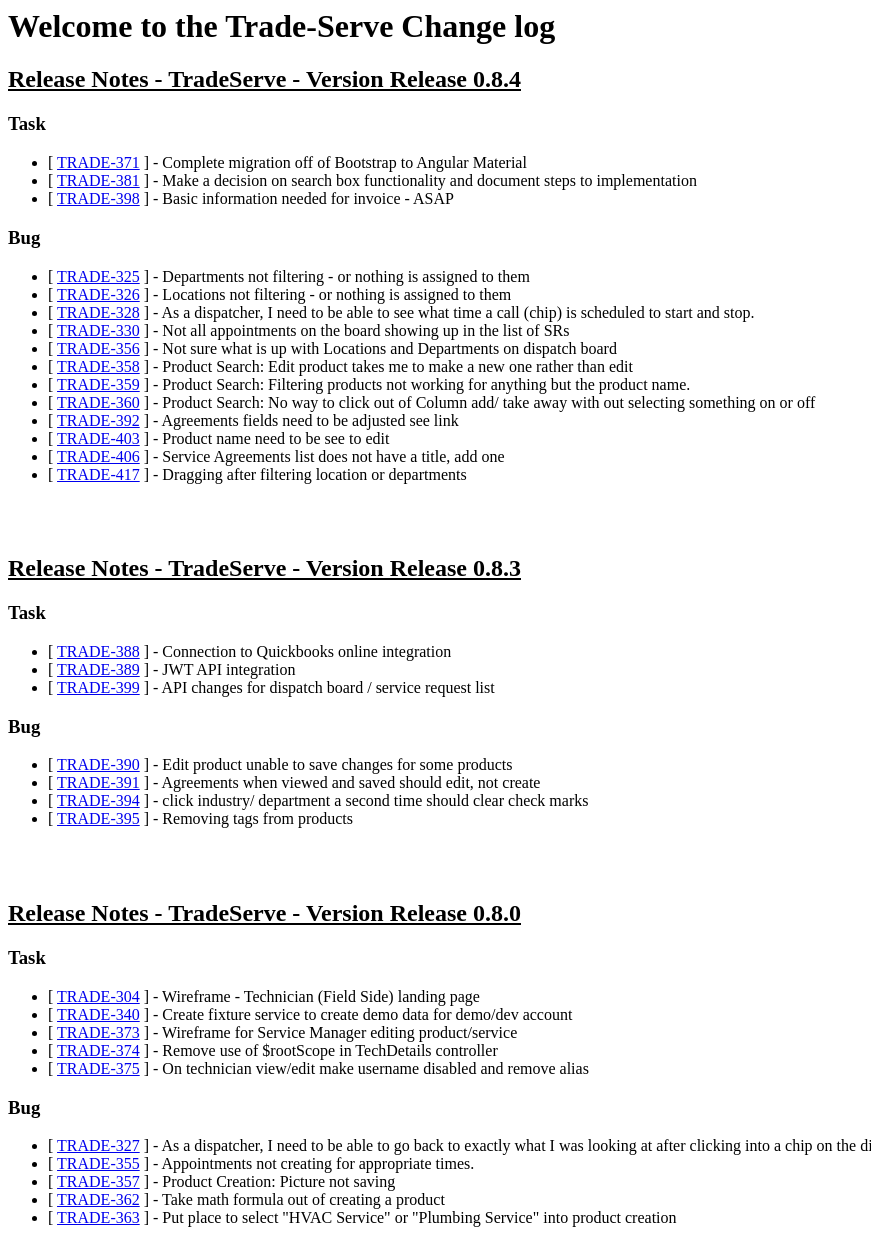
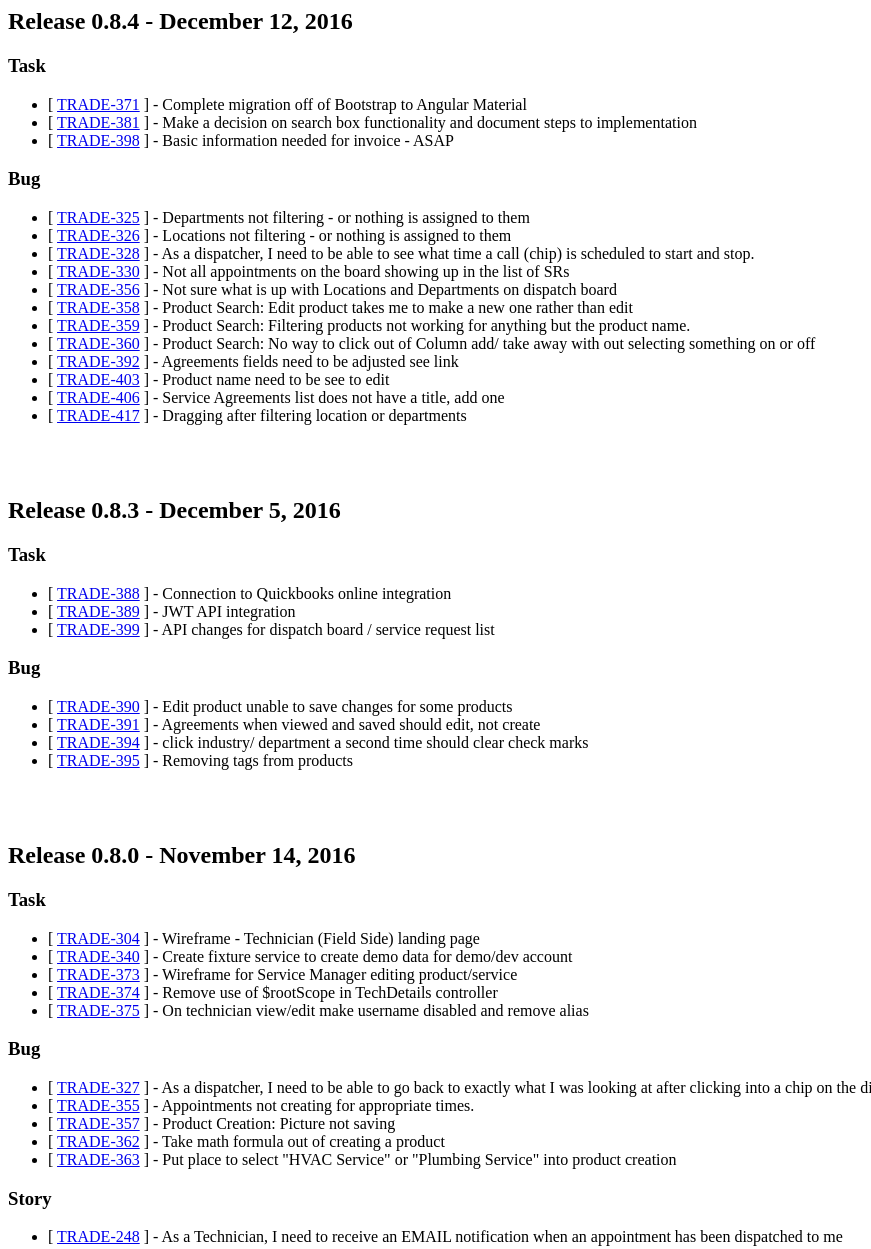
Before and after one commit to tradeserve/changelog, a plain HTML site: page docs/index.html in a window 1280 px wide. Shown: the top 1249 px of the page, without its empty margins (0-871 px from the left). Drawn offline with Linux system fonts and the light colour scheme.

Commit message:
Update index.html

```diff
--- a/docs/index.html
+++ b/docs/index.html
@@ -1,9 +1,4 @@
-<h1>Welcome to the Trade-Serve Change log</h1>
-
-<h2>
-	<u>Release Notes - TradeServe - Version Release 0.8.4</u>
-</h2>
-
+<h2>Release 0.8.4 - December 12, 2016</h2>
 <h3>Task</h3>
 <ul>
 	<li>[
@@ -19,7 +14,6 @@
 		] - Basic information needed for invoice - ASAP
 	</li>
 </ul>
-
 <h3>Bug</h3>
 <ul>
 	<li>[
@@ -73,10 +67,7 @@
 </ul>
 <br>
 <br>
-<h2>
-	<u>Release Notes - TradeServe - Version Release 0.8.3</u>
-</h2>
-
+<h2>Release 0.8.3 - December 5, 2016</h2>
 <h3>Task</h3>
 <ul>
 	<li>[
@@ -92,7 +83,6 @@
 		] - API changes for dispatch board / service request list
 	</li>
 </ul>
-
 <h3>Bug</h3>
 <ul>
 	<li>[
@@ -115,10 +105,7 @@
 
 <br>
 <br>
-<h2>
-	<u>Release Notes - TradeServe - Version Release 0.8.0</u>
-</h2>
-
+<h2>Release 0.8.0 - November 14, 2016</h2>
 <h3>Task</h3>
 <ul>
 	<li>[
@@ -142,7 +129,6 @@
 		] - On technician view/edit make username disabled and remove alias
 	</li>
 </ul>
-
 <h3>Bug</h3>
 <ul>
 	<li>[
@@ -166,7 +152,6 @@
 		] - Put place to select &quot;HVAC Service&quot; or &quot;Plumbing Service&quot; into product creation
 	</li>
 </ul>
-
 <h3>Story</h3>
 <ul>
 	<li>[
```
